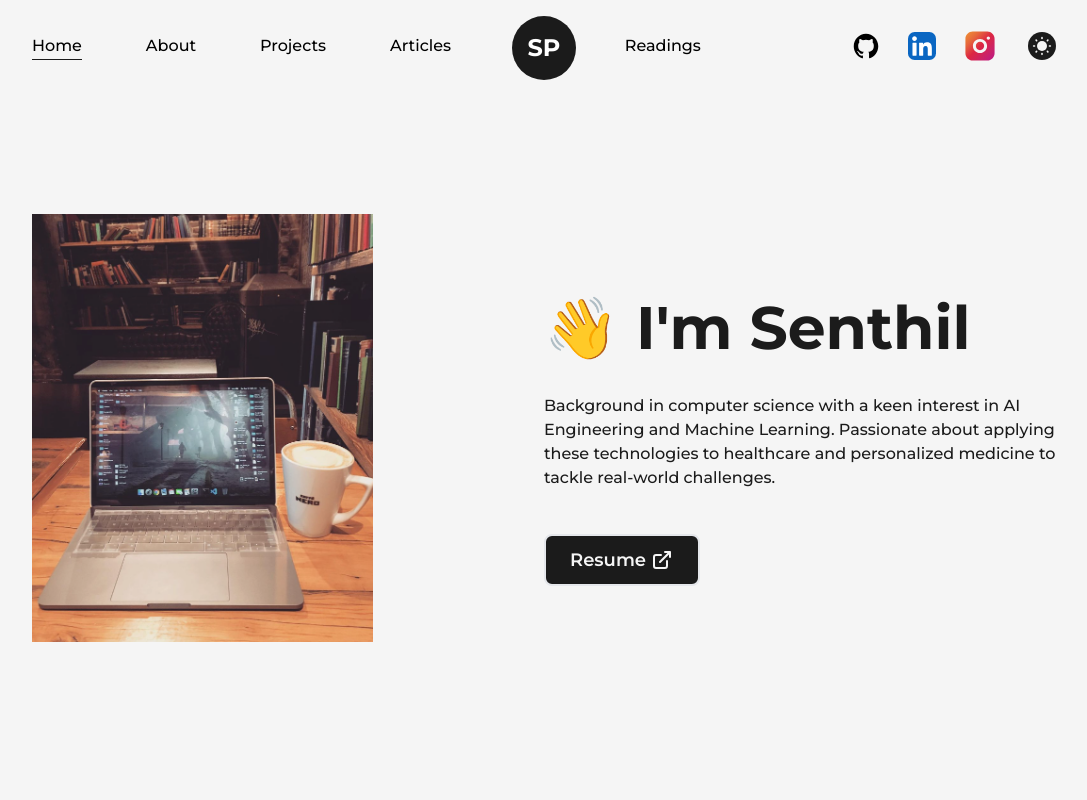
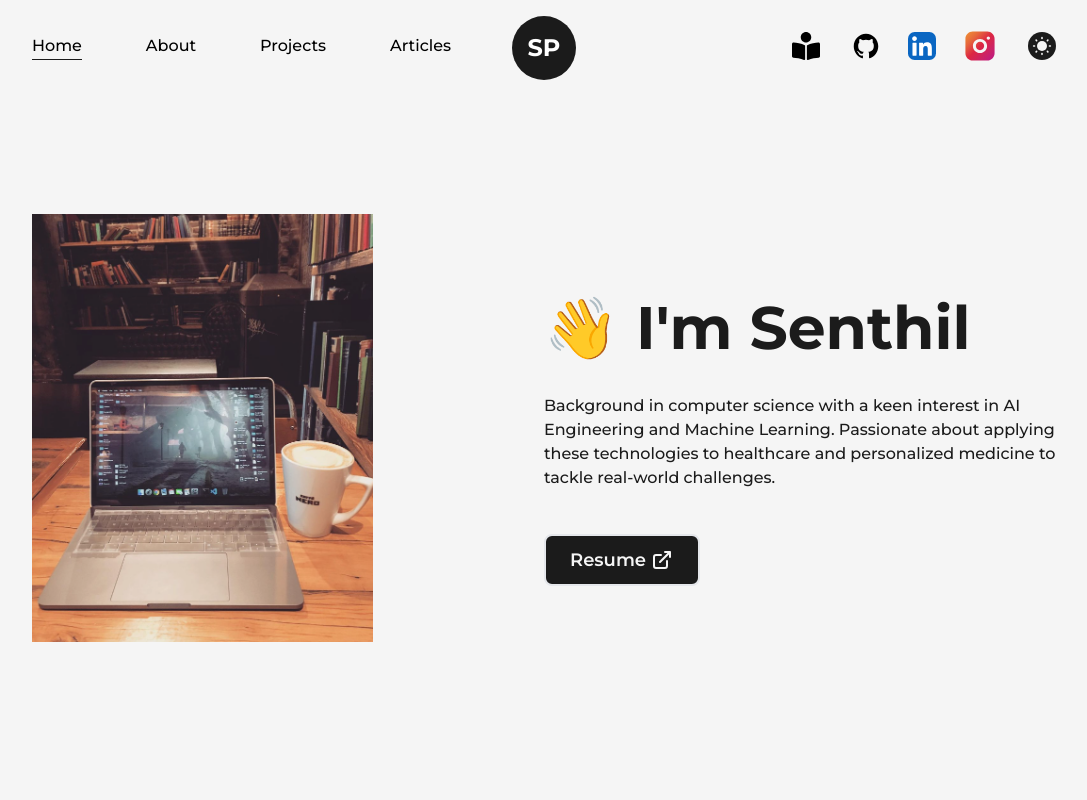
Before and after one commit to senthilcaesar/portfolio, a Next.js app: page / in a window 1280 px wide. Shown: the top 800 px of the page, without its empty margins (96-1183 px from the left). Built offline with nearby package versions, Linux system fonts and the light colour scheme.

Commit message:
Icon Updates

```diff
--- a/package.json
+++ b/package.json
@@ -14,7 +14,8 @@
     "framer-motion": "^10.0.1",
     "next": "^14.2.22",
     "react": "^18.3.1",
-    "react-dom": "^18.3.1"
+    "react-dom": "^18.3.1",
+    "react-icons": "^5.5.0"
   },
   "devDependencies": {
     "autoprefixer": "^10.4.13",
--- a/src/components/Navbar.js
+++ b/src/components/Navbar.js
@@ -1,4 +1,14 @@
 import Link from "next/link";
+
+import {
+  FaBook, // Simple book
+  FaBookOpen, // Open book
+  FaBookReader, // Person reading
+  FaBookmark, // Bookmark
+  FaBookDead, // Book with skull (gothic)
+  FaBookMedical, // Medical book
+} from "react-icons/fa";
+
 import React, { useState } from "react";
 import Logo from "./Logo";
 import { useRouter } from "next/router";
@@ -10,10 +20,12 @@ import {
   InstagramIcon,
   //PinterestIcon,
   SunIcon,
+  DribbbleIcon,
   //TwitterIcon,
 } from "./Icons";
 import { motion } from "framer-motion";
 import { useThemeSwitch } from "./Hooks/useThemeSwitch";
+import LiIcon from "./LiIcon";
 
 export const CustomLink = ({ href, title, className = "" }) => {
   const router = useRouter();
@@ -115,13 +127,13 @@ const Navbar = () => {
           <CustomLink className="mx-8" href="/projects" title="Projects" />
           <CustomLink className="mx-8" href="/articles" title="Articles" />
           <CustomLink className="mx-8" href="/blogs" title="Blogs" />
-          <CustomLink
+          {/* <CustomLink
             className="mx-8"
             href="https://senthilcaesar.github.io/my-reading/"
             target="_blank"
             rel="noopener noreferrer"
             title="Readings"
-          ></CustomLink>
+          ></CustomLink> */}
         </nav>
         <nav
           className="flex items-center justify-center flex-wrap lg:mt-2
@@ -153,6 +165,17 @@ const Navbar = () => {
           >
             Resume
           </motion.a>*/}
+
+          <motion.a
+            target={"_blank"}
+            className="w-7 mr-8"
+            href="https://senthilcaesar.github.io/my-reading/"
+            whileHover={{ y: -2 }}
+            whileTap={{ scale: 2 }}
+            aria-label="Checkout my Readings"
+          >
+            <FaBookReader className="w-7 h-7" />
+          </motion.a>
 
           <motion.a
             target={"_blank"}
@@ -267,14 +290,14 @@ const Navbar = () => {
               title="Blogs"
             />
 
-            <CustomMobileLink
+            {/* <CustomMobileLink
               toggle={handleClick}
               className="ml-4 lg:m-0 lg:my-2"
               href="https://senthilcaesar.github.io/my-reading/"
               target="_blank"
               rel="noopener noreferrer"
               title="Readings"
-            />
+            /> */}
           </nav>
 
           <nav
```
Also changed, not shown: 1 other file (tests, documents, lock files or other folders).
